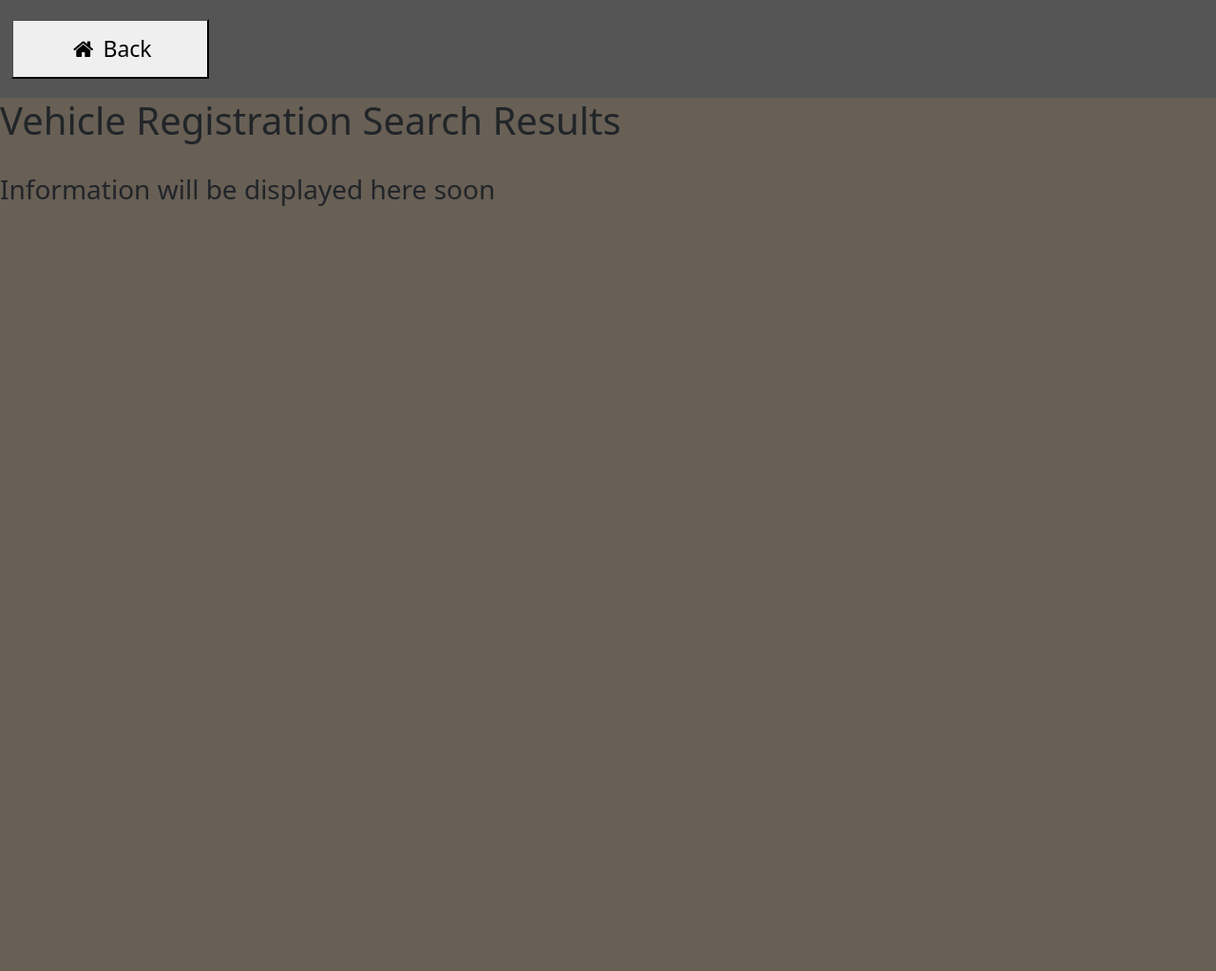
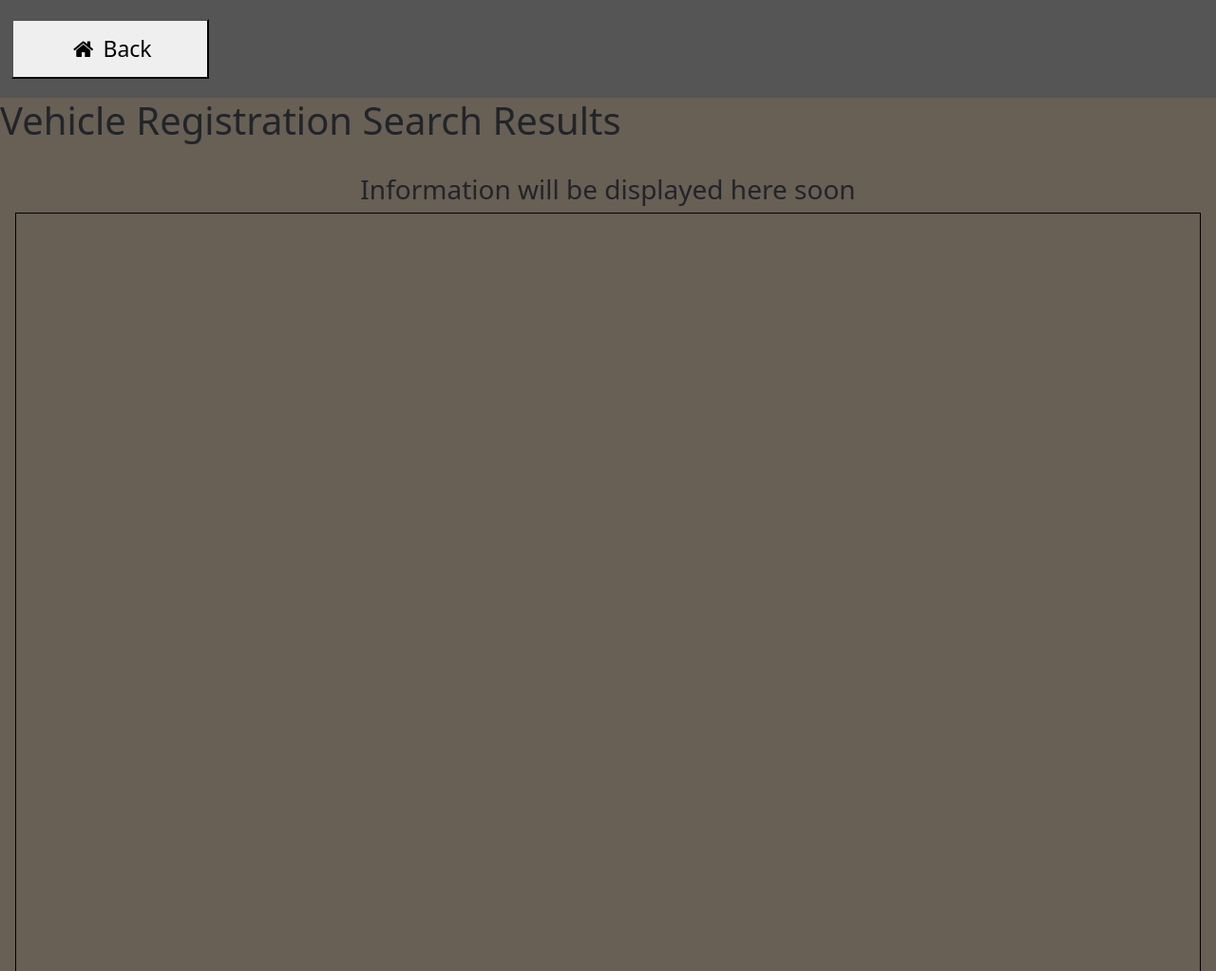
Before and after one commit to Mr-Jason-ONeill/Project2-Gatehouse, a website: page apipage.html in a window 1280 px wide. Shown: the whole page at 95% size. Before the commit the page ends 800 px from the top, so only its background shows below. Drawn offline with nearby package versions, Linux system fonts and the light colour scheme.

```diff
--- a/apipage.html
+++ b/apipage.html
@@ -9,6 +9,7 @@
     integrity="sha384-EVSTQN3/azprG1Anm3QDgpJLIm9Nao0Yz1ztcQTwFspd3yD65VohhpuuCOmLASjC"
     crossorigin="anonymous">
     <link rel="stylesheet" href="assests\style.css">
+    <link rel="stylesheet" href="assests\api.css">
     <title>GATEHOUSE, REGISTRATION SEARCH</title>
 </head>
 
@@ -21,7 +22,7 @@
     <h1>Vehicle Registration Search Results</h1>
     <br>
     <div class="api-results">
-        <div class="box">
+        <div class="reg-info-container">
             <h3>Information will be displayed here soon</h3>
             <div class="reg-info-box">
 
--- /dev/null
+++ b/assests/api.css
@@ -0,0 +1,12 @@
+.reg-info-container {
+    display: flex;
+    flex-direction: column;
+    justify-content: center;
+    align-items: center;
+}
+
+.reg-info-box {
+    height: 100vh;
+    width: calc(100% - 2rem);
+    border: 1px solid black;
+}
--- a/assests/js/main.js
+++ b/assests/js/main.js
@@ -33,8 +33,8 @@
 $('.ptz').click(function() {
     let ptzInfo = `
         PTZ: All Week: 13:00 onwards *No Earlier than 13:00* <br/>
-        Produce: (+4 And Above)(Examples: Potatoes, Bananas), Bays: 2 - 6 <br/>
-        Chilled (0 To +3)(Examples: Grapes, Berries), Bays: 58 - 62 <br/>
+        Produce: (+4\u00B0 And Above)(Examples: Potatoes, Bananas), Bays: 2 - 6 <br/>
+        Chilled (0\u00B0 To +3\u00B0)(Examples: Grapes, Berries), Bays: 58 - 62 <br/>
         Chilled(Meat)(Examples: Steak, Fish Fillet), Bays: 63 - 70 <br/>
 
         Bread (Goes to Goods In Area), Bays: 19 - 21 <br/>
```
